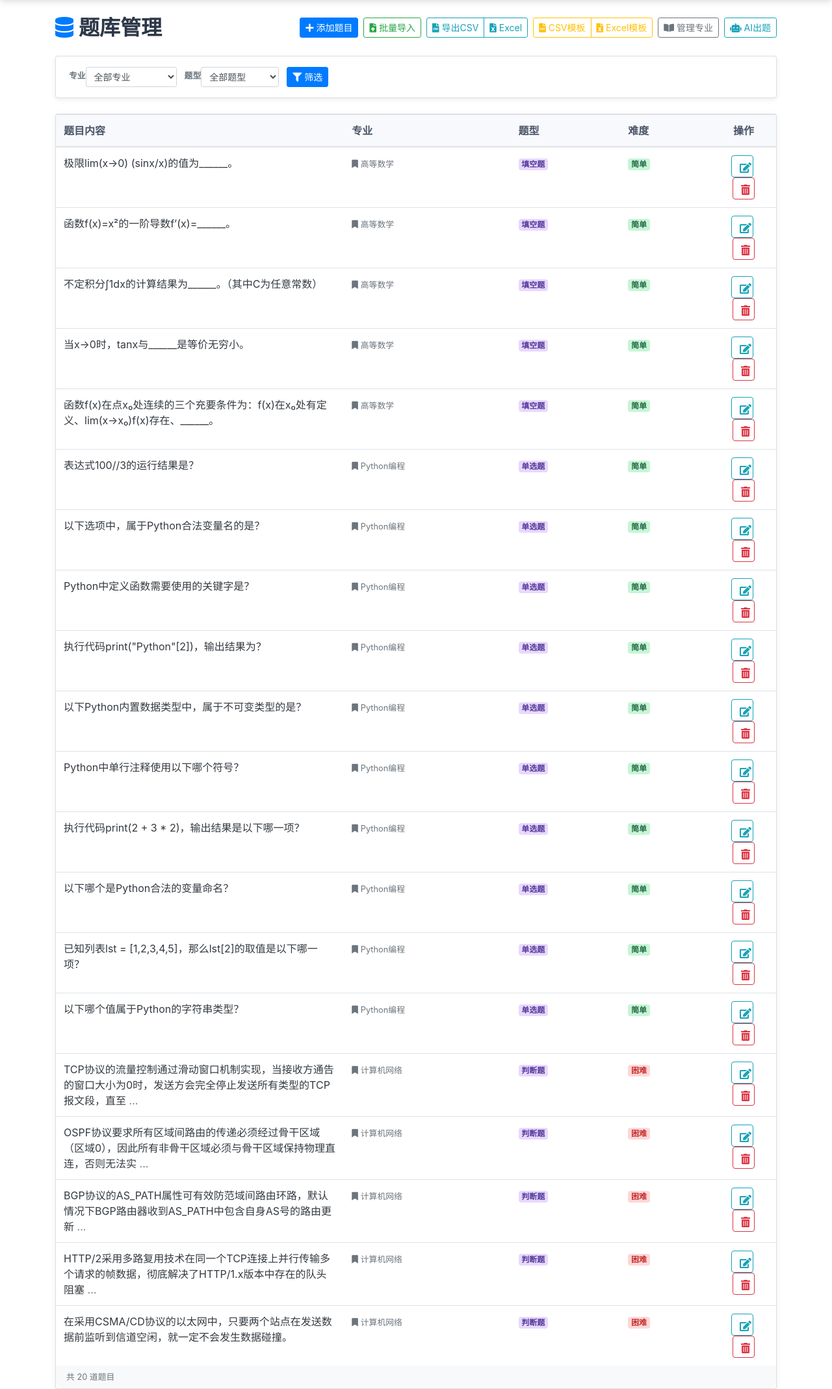
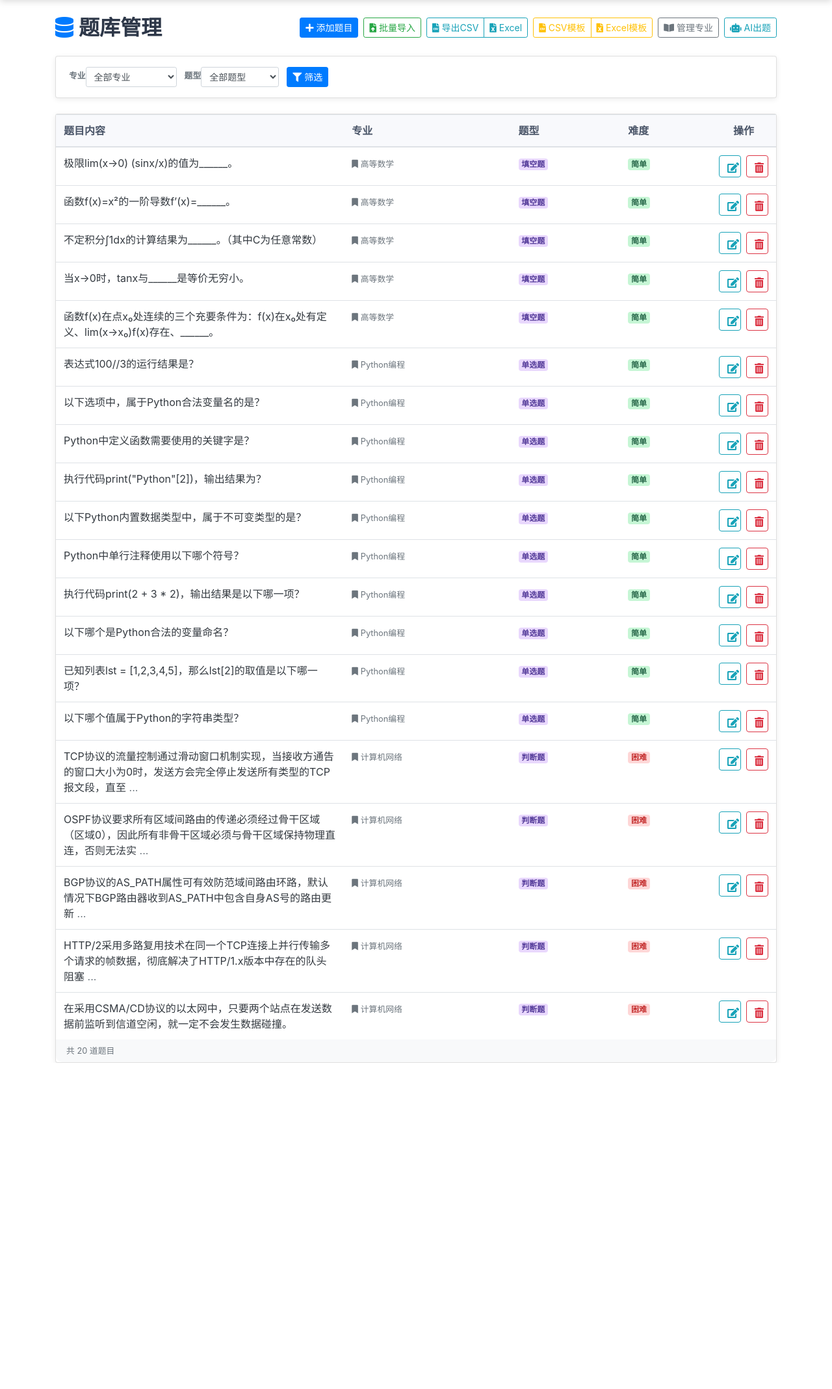
Before and after one commit to Gmsfzy/exam-system-v4, a Flask app: page /questions in a window 1280 px wide. Shown: the part 57-2195 px from the top of the page at 65% size. After the commit the page ends 1693 px from the top, so only its background shows below. Run offline with Flask 3, Linux system fonts and the light colour scheme; a user stored in the database is signed in; some libraries are stand-ins or nearby versions.

Commit message:
Add files via upload

```diff
--- a/templates/questions/list.html
+++ b/templates/questions/list.html
@@ -162,8 +162,9 @@
                                     <span class="badge {{ diff_class.get(question.difficulty, '') }}">{{ diff_labels.get(question.difficulty, question.difficulty) }}</span>
                                 </td>
                                 <td class="text-center">
+                                    <div class="d-flex justify-content-center">
                                         <a href="{{ url_for('question_bank.edit_question', id=question.id) }}"
-                                       class="btn btn-outline-info btn-icon mr-1" title="编辑">
+                                           class="btn btn-outline-info btn-icon mr-2" title="编辑">
                                             <i class="fas fa-edit"></i>
                                         </a>
                                         <!-- 删除按钮触发确认弹框 -->
@@ -172,6 +173,7 @@
                                                 title="删除">
                                             <i class="fas fa-trash-alt"></i>
                                         </button>
+                                    </div>
                                 </td>
                             </tr>
                             {% endfor %}
```
Lines whose indentation alone changed are shown as unchanged.
